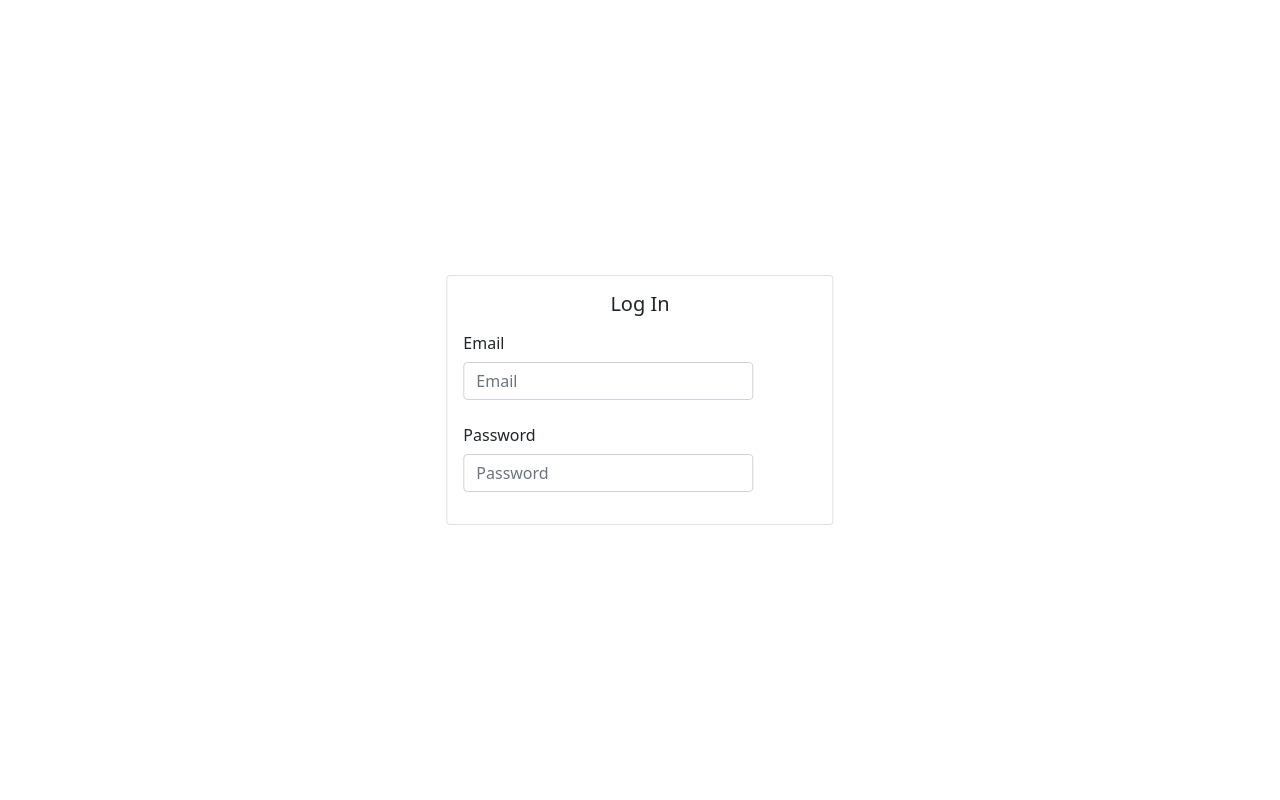
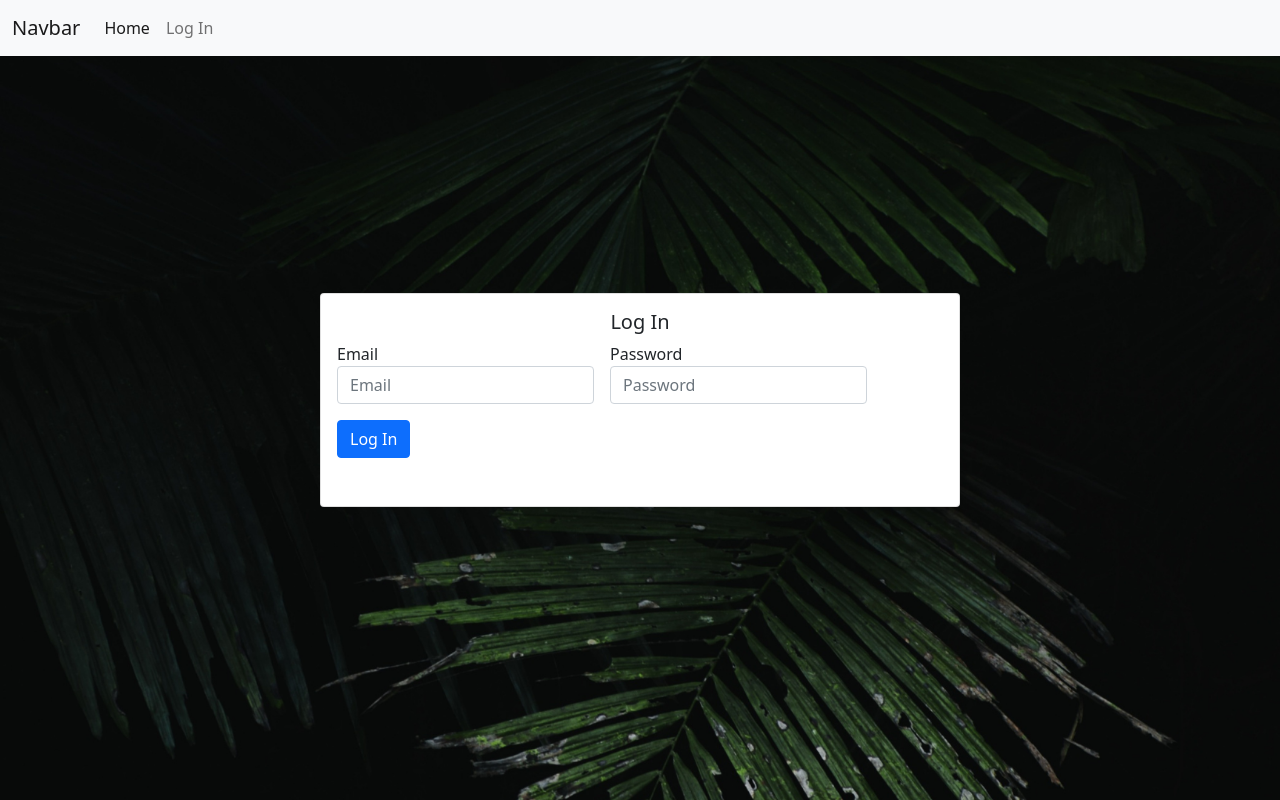
Before and after one commit to tylerpar99/csc493-partont, a Flask app: page /loginPage in a window 1280 px wide. Run offline with Flask 2, Linux system fonts and the light colour scheme.

Commit message:
Fixing some file stucutre as changing the nav bar.

```diff
--- a/codebase/app.py
+++ b/codebase/app.py
@@ -10,7 +10,7 @@ def welcomePage():
 
 @app.route("/loginPage")
 def logInPage():
-    return render_template("loginPage.html")
+    return render_template("logInPage.html")
 
 app.config['SQLALCHEMY_DATABASE_URI'] = 'sqlite:///site.db'
 db = SQLAlchemy(app)
--- a/codebase/static/index.css
+++ b/codebase/static/index.css
@@ -1,8 +1,3 @@
-body{
-  background-image: url("C:/Users/partont/Documents/Classes/Fall 2022/CSC 493/Project/codebase/images/Homepage.png");
-  background-size: cover;
-  background-repeat: no-repeat;
-}
 .glass {
   opacity: 0.0;
 }
--- /dev/null
+++ b/codebase/static/logInPage.css
@@ -0,0 +1,5 @@
+body{
+  background-image: url("images/background(NoLogo).png");
+  background-size: cover;
+  background-repeat: no-repeat;
+}
--- a/codebase/template/logInPage.html
+++ /dev/null
@@ -1,35 +0,0 @@
-<html lang="en">
-  <head>
-    <meta charset="utf-8">
-    <meta name="viewport" content="width=device-width, initial-scale=1">
-    <link href="https://cdn.jsdelivr.net/npm/bootstrap@5.0.2/dist/css/bootstrap.min.css" rel="stylesheet" integrity="sha384-EVSTQN3/azprG1Anm3QDgpJLIm9Nao0Yz1ztcQTwFspd3yD65VohhpuuCOmLASjC" crossorigin="anonymous">
-    <script src="https://cdn.jsdelivr.net/npm/bootstrap@5.0.2/dist/js/bootstrap.bundle.min.js" integrity="sha384-MrcW6ZMFYlzcLA8Nl+NtUVF0sA7MsXsP1UyJoMp4YLEuNSfAP+JcXn/tWtIaxVXM" crossorigin="anonymous"></script>
-    <title>Hobby Connect</title>
-  </head>
-  <body class="">
-    <nav style="--bs-breadcrumb-divider: '';" aria-label="breadcrumb">
-  <ol class="breadcrumb">
-    <li class="breadcrumb-item"><a href="/" class="text-white ps-1"> Home</a></li>
-    <li class="breadcrumb-item active" aria-current="page"><a href="/loginPage" class="text-white"> Log In</a></li>
-    <li class="breadcrumb-item active" aria-current="page"><a href="#" class="text-white"> Register</a></li>
-  </ol>
-</nav>
-<div class="card position-absolute top-50 start-50 translate-middle w-auto">
-  <div class="card-body">
-    <h5 class="card-title text-center">Log In</h5>
-    <div class="mb-3 row w-auto test-center">
-        <label for="staticEmail" class="col-sm-2 col-form-label w-auto text-center">Email</label>
-        <div class="col-sm-10">
-          <input type="text" class="form-control" id="staticEmail" value="" placeholder="Email">
-        </div>
-      </div>
-      <div class="mb-3 row w-auto test-center">
-        <label for="inputPassword" class="col-sm-2 col-form-label w-auto">Password</label>
-        <div class="col-sm-10">
-          <input type="password" class="form-control" id="inputPassword" placeholder="Password">
-        </div>
-      </div>
-  </div>
-</div>
-  </body>
-</html>
--- /dev/null
+++ b/codebase/templates/logInPage.html
@@ -0,0 +1,48 @@
+<html lang="en">
+  <head>
+    <meta charset="utf-8">
+    <meta name="viewport" content="width=device-width, initial-scale=1">
+    <link href="https://cdn.jsdelivr.net/npm/bootstrap@5.0.2/dist/css/bootstrap.min.css" rel="stylesheet" integrity="sha384-EVSTQN3/azprG1Anm3QDgpJLIm9Nao0Yz1ztcQTwFspd3yD65VohhpuuCOmLASjC" crossorigin="anonymous">
+    <script src="https://cdn.jsdelivr.net/npm/bootstrap@5.0.2/dist/js/bootstrap.bundle.min.js" integrity="sha384-MrcW6ZMFYlzcLA8Nl+NtUVF0sA7MsXsP1UyJoMp4YLEuNSfAP+JcXn/tWtIaxVXM" crossorigin="anonymous"></script>
+    <link rel="stylesheet" href="static/logInPage.css">
+    <title>Hobby Connect</title>
+  </head>
+  <body class="">
+    <nav class="navbar navbar-expand-lg navbar-light bg-light">
+  <div class="container-fluid">
+    <a class="navbar-brand" href="#">Navbar</a>
+    <button class="navbar-toggler" type="button" data-bs-toggle="collapse" data-bs-target="#navbarSupportedContent" aria-controls="navbarSupportedContent" aria-expanded="false" aria-label="Toggle navigation">
+      <span class="navbar-toggler-icon"></span>
+    </button>
+    <div class="collapse navbar-collapse" id="navbarSupportedContent">
+      <ul class="navbar-nav me-auto mb-2 mb-lg-0">
+        <li class="nav-item">
+          <a class="nav-link active" aria-current="page" href="/">Home</a>
+        </li>
+        <li class="nav-item">
+          <a class="nav-link" href="/loginPage">Log In</a>
+        </li>
+      </ul>
+    </div>
+  </div>
+</nav>
+<div class="card position-absolute top-50 start-50 translate-middle w-auto">
+  <div class="card-body w-auto">
+    <h5 class="card-title text-center">Log In</h5>
+    <form class="row g-3">
+    <div class="col-auto">
+      <label for="staticEmail2" class="">Email</label>
+      <input type="text"  class="form-control" id="staticEmail2" value="" placeholder="Email">
+    </div>
+    <div class="col-auto">
+      <label for="inputPassword2" class="w-auto">Password</label>
+      <input type="password" class="form-control" id="inputPassword2" placeholder="Password">
+    </div>
+    <div class="col-auto">
+      <button type="submit" class="btn btn-primary mb-3 w-auto">Log In</button>
+    </div>
+  </form>
+  </div>
+</div>
+  </body>
+</html>
```
Also changed, not shown: codebase/template/index.html (deleted, +0 -20 lines), codebase/templates/index.html (added, +32 -0 lines), codebase/images/Homepage.png (deleted), codebase/templates/images/Hobby Connect Logo.png (renamed from codebase/images/Hobby Connect Logo.png), codebase/templates/images/HobbyConnectlogo.jpeg (renamed from codebase/images/HobbyConnectlogo.jpeg), codebase/templates/images/Homepage.png (added), codebase/templates/images/background(NoLogo).png (added).
